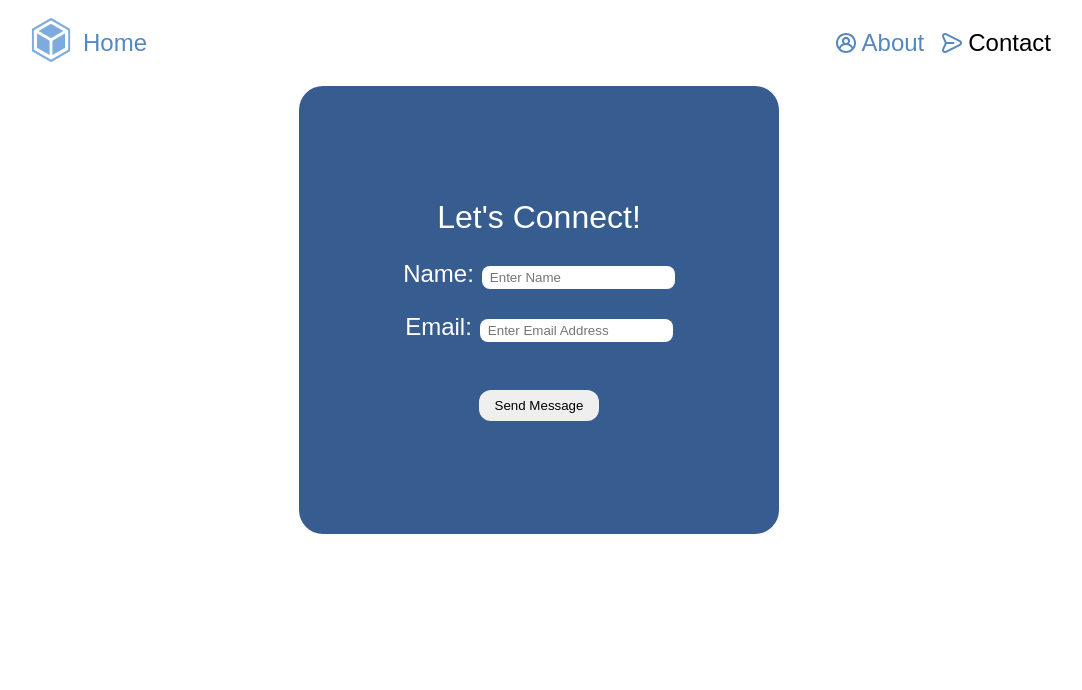
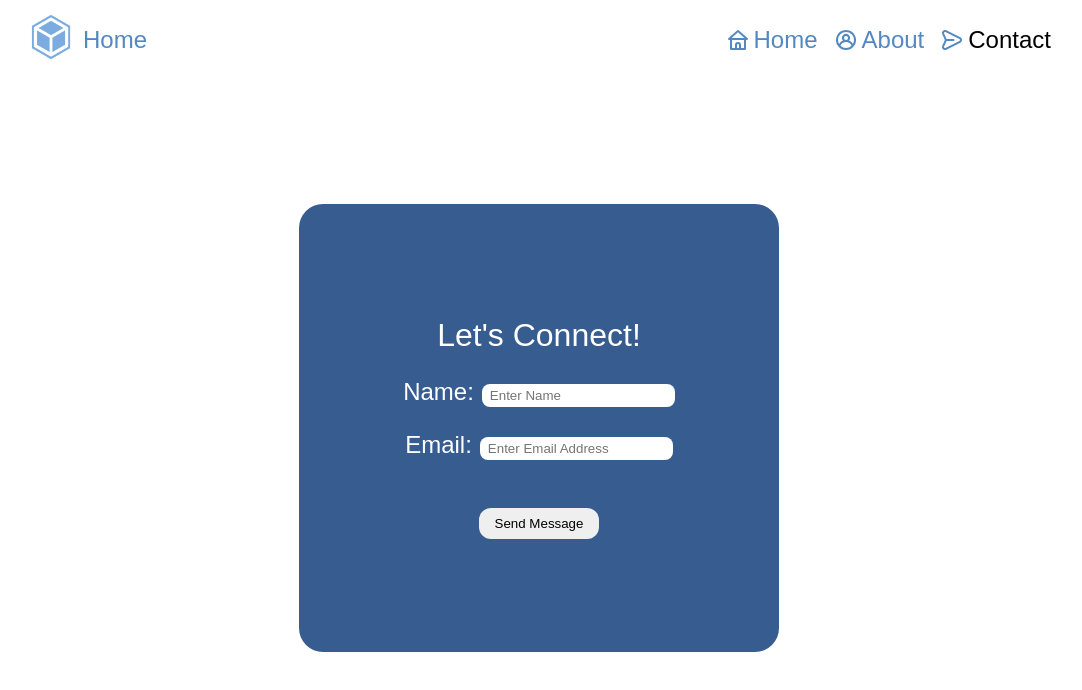
Before and after one commit to jvpink200/portfolioNextJS, a Next.js app: page /contact in a window 1280 px wide. Shown: the top 690 px of the page, without its empty margins (101-1183 px from the left). Built offline with nearby package versions, Linux system fonts and the light colour scheme.

Commit message:
updated navbar menu and ocontact

```diff
--- a/src/components/NavBar.js
+++ b/src/components/NavBar.js
@@ -1,8 +1,13 @@
 import styles from "../styles/NavBar.module.scss";
 import Image from "next/image";
-import { UilMessage, UilUserCircle } from "@iconscout/react-unicons";
+import { UilMessage, UilUserCircle, UilHome, UilBars } from "@iconscout/react-unicons";
 import Link from "next/link";
+import { useState } from "react";
 export default function NavBar({ active }) {
+  let [isShownMenu, setIsShownMenu] = useState(false);
+  let handleMenu = () => {
+    setIsShownMenu(!isShownMenu);
+  }
   return (
     <nav className={styles.nav}>
       <div className={styles.navHome}>
@@ -13,7 +18,16 @@ export default function NavBar({ active }) {
           <span className={active == "home" ? styles.active : null}>Home</span>
         </Link>
       </div>
-      <ul className={styles.containerNav}>
+      <div className={styles.navMenu} onClick={handleMenu}><UilBars/></div>
+      <ul className={isShownMenu == false ? `${styles.containerNav} ${styles.hideMenu}` : `${styles.containerNav} ${styles.showMenu}`}>
+        <li className={styles.navLinks}>
+        <UilHome />
+          <Link href="/">
+            <span className={active == "home" ? styles.active : null}>
+              Home
+            </span>
+          </Link>
+        </li>
         <li className={styles.navLinks}>
           <UilUserCircle />
           <Link href="/about">
--- a/src/pages/contact.js
+++ b/src/pages/contact.js
@@ -3,7 +3,7 @@ import styles from "../styles/Contact.module.scss";
 export default function Contact() {
   let title = "Let's Connect!";
   return (
-    <>
+    <div className={styles.wrapperContact}>
       <NavBar active="contactActive" />
       <section className={styles.contact}>
         <form
@@ -56,6 +56,6 @@ export default function Contact() {
           </div>
         </form>
       </section>
-    </>
+    </div>
   );
 }
--- a/src/styles/Contact.module.scss
+++ b/src/styles/Contact.module.scss
@@ -4,10 +4,11 @@ $border-radius-xs: 8px;
 $contact-font-size: 24px;
 $spacing-md: 24px;
 $large-font-size: 32px;
+
 .contact {
   display: flex;
   justify-content: center;
-  align-items: center;
+  margin-top: 124px;
 }
 .form {
   display: flex;
--- a/src/styles/NavBar.module.scss
+++ b/src/styles/NavBar.module.scss
@@ -1,12 +1,24 @@
 @use "../styles/mixin.scss" as var;
 .nav {
   display: flex;
-  @media screen and (max-width: 900px) {
   flex-direction: column;
+  height: 48px;
+  .navMenu {
+    background-color: var.$colorPrimary;
+    display: flex;
+    justify-content: flex-end;
+    padding: 16px;
+    color: white;
   }
+  @media screen and (min-width: 900px) {
+    flex-direction: row;
     justify-content: space-between;
     align-items: center;
     padding: 1rem 8rem;
+    .navMenu{
+      display:none;
+    }
+  }
 }
 .containerNav {
   display: flex;
@@ -14,7 +26,20 @@
   gap: 16px;
   color: var.$colorDarkBlue;
   font-size: 24px;
+  @media screen and (max-width: 900px) {
+    flex-direction: column;
+    z-index: 2;
+    &.showMenu {
+      background-color: var.$colorSecondary;
+      padding: 32px;
+      position: relative;
     }
+    &.hideMenu{
+      display: none;
+    }
+  }
+}
+
 
 .navLogo {
   width: 48px;
@@ -22,11 +47,14 @@
 }
 
 .navHome {
+  display: none;
+  @media screen and (min-width: 900px) {
     display: flex;
     align-items: center;
     gap: 8px;
     color: var.$colorDarkBlue;
     font-size: 24px;
+  }
 }
 
 .active {
```
Lines whose indentation alone changed are shown as unchanged.
